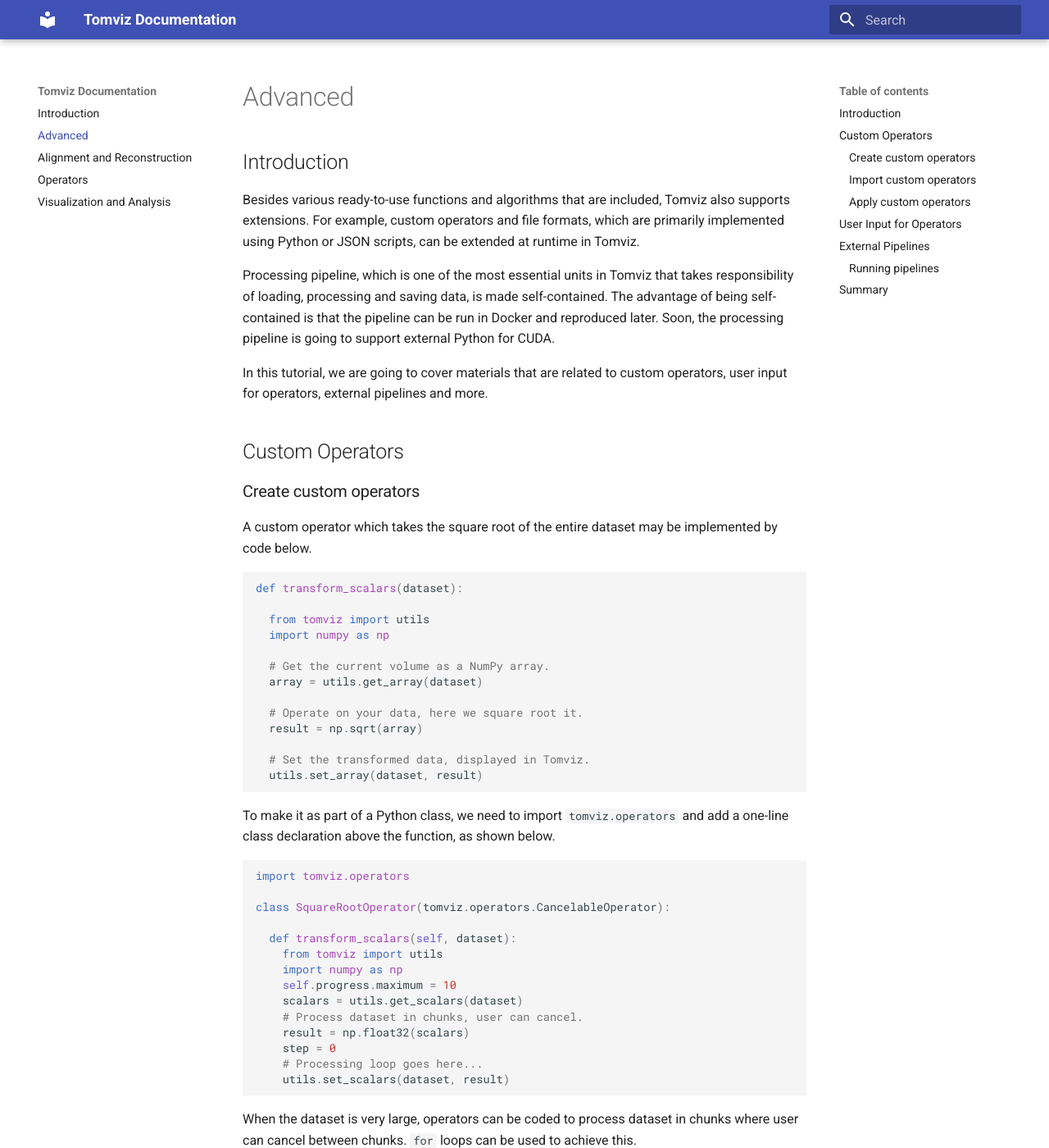
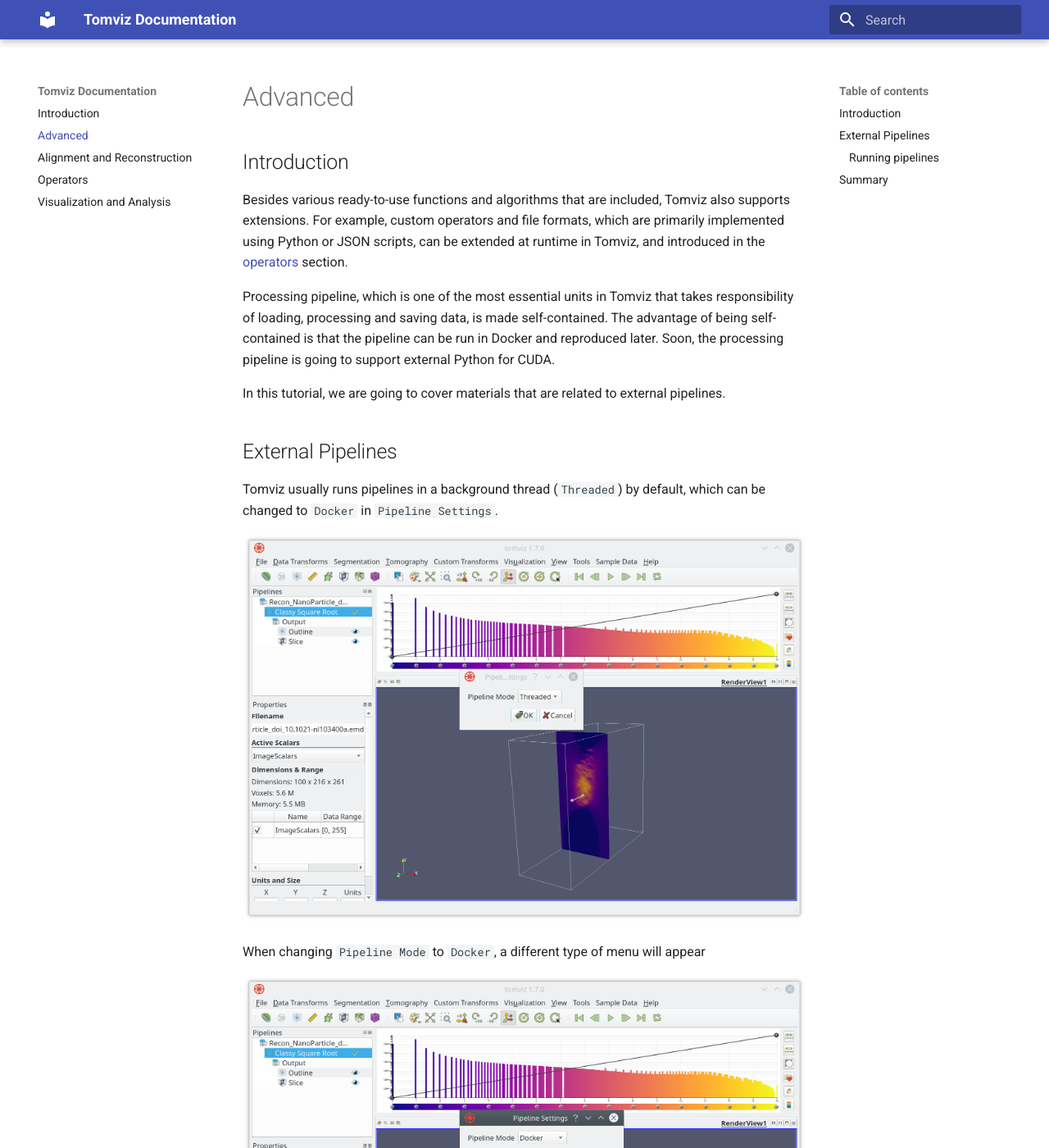
Before and after one commit to OpenChemistry/tomvizdocs, an MkDocs documentation site: the page built from docs/advanced.md, in a window 1280 px wide and 1400 px high. Shown: the whole window at 82% size. Built offline with MkDocs 1.6.1 and Material for MkDocs 9.7.7, drawn with Linux system fonts in a browser that asks for light colours; some of the changed text lies outside the part shown.

Commit message:
Moved operators-related material to operators.md.

````diff
--- a/docs/advanced.md
+++ b/docs/advanced.md
@@ -2,147 +2,11 @@
 
 ## Introduction
 
-Besides various ready-to-use functions and algorithms that are included, Tomviz also supports extensions. For example, custom operators and file formats, which are primarily implemented using Python or JSON scripts, can be extended at runtime in Tomviz.
+Besides various ready-to-use functions and algorithms that are included, Tomviz also supports extensions. For example, custom operators and file formats, which are primarily implemented using Python or JSON scripts, can be extended at runtime in Tomviz, and introduced in the <a href="https://tomviz.readthedocs.io/en/latest/operator/" target="_blank">operators</a> section.
 
 Processing pipeline, which is one of the most essential units in Tomviz that takes responsibility of loading, processing and saving data, is made self-contained. The advantage of being self-contained is that the pipeline can be run in Docker and reproduced later. Soon, the processing pipeline is going to support external Python for CUDA.
 
-In this tutorial, we are going to cover materials that are related to custom operators, user input for operators, external pipelines and more.
-
-## Custom Operators
-
-### Create custom operators
-
-A custom operator which takes the square root of the entire dataset may be implemented by code below.
-
-```Python
-def transform_scalars(dataset):
-
-  from tomviz import utils
-  import numpy as np
-
-  # Get the current volume as a NumPy array.
-  array = utils.get_array(dataset)
-
-  # Operate on your data, here we square root it.
-  result = np.sqrt(array)
-
-  # Set the transformed data, displayed in Tomviz.
-  utils.set_array(dataset, result)
-```
-
-To make it as part of a Python class, we need to import ```tomviz.operators``` and add a one-line class declaration above the function, as shown below.
-
-```Python
-import tomviz.operators
-
-class SquareRootOperator(tomviz.operators.CancelableOperator):
-
-  def transform_scalars(self, dataset):
-    from tomviz import utils
-    import numpy as np
-    self.progress.maximum = 10
-    scalars = utils.get_scalars(dataset)
-    # Process dataset in chunks, user can cancel.
-    result = np.float32(scalars)
-    step = 0
-    # Processing loop goes here...
-    utils.set_scalars(dataset, result)
-```
-
-When the dataset is very large, operators can be coded to process dataset in chunks where user can cancel between chunks. ```for``` loops can be used to achieve this.
-
-```Python
-def transform_scalars(self, dataset):
-    # ...other stuff from previous slide
-    scalars = utils.get_scalars(dataset)
-    # Process dataset in chunks, user can cancel.
-    result = np.float32(scalars)
-    for chunk in np.array_split(result, 10):
-      if self.canceled:
-        return
-      np.sqrt(chunk, chunk)
-      step += 1
-      self.progress.value = step
-
-    utils.set_scalars(dataset, result)
-```
-
-Combining everything above, the completed example of a custom operator that takes the square root of the dataset as output can be implemented as
-
-```Python
-import tomviz.operators
-CHUNKS = 10
-
-class SquareRootOperator(tomviz.operators.CancelableOperator):
-
-  def transform_scalars(self, dataset):
-    from tomviz import utils
-    import numpy as np
-    self.progress.maximum = CHUNKS
-    scalars = utils.get_scalars(dataset)
-    # Process dataset in chunks, user can cancel.
-    result = np.float32(scalars)
-    step = 0
-    for chunk in np.array_split(result, CHUNKS):
-      if self.canceled:
-        return
-      np.sqrt(chunk, chunk)
-      step += 1
-      self.progress.value = step
-    utils.set_scalars(dataset, result)
-```
-
-### Import custom operators
-
-After creating a custom operator, it can be added via importing custom transforms, which can be easily accessed through ```Custom Transform``` menu, as shown below.
-
-![Custom Transforms](img/custom_transforms.png)
-
-Besides importing them in Tomviz application, users can also copy the suitable Python or JSON scripts into ```~/tomviz``` or ```~/.tomviz``` directory.
-
-### Apply custom operators
-
-After importing or copying the customer operator ```test```, it will show up in the ```Custom Transform``` menu.
-
-![Custom Transforms](img/custom_transforms_test.png)
-
-```test``` can be applied just as normally as other built-in operators. After loading the example dataset, click on ```test```, the result will be displayed in ```RenderView1``` if everything goes well.
-
-![Custom Transforms](img/custom_transforms_applied.png)
-
-## User Input for Operators
-
-After creating a custom operator, the next question is how to modify various user inputs; for example, the chunk size in the ```test``` operator of the previous section. The good news is that users don't have to edit the code every time. On the other hand, JSON scripts can be used for increased control, as shown below.
-
-```JSON
-{
-  "name": "Fancy Square Root",
-  "label": "Classy Square Root",
-  "description": "This is the fanciest square root operator, it does it all...",
-  "parameters": [
-    {
-      "name": "number_of_chunks",
-      "label": "Number of Chunks",
-      "type": "int",
-      "default": 10,
-      "minimum": 1,
-      "maximum": 1000
-    }
-  ]
-}
-```
-
-Now that you can import ```Classy Square Root``` in Tomviz
-
-![Custom Transforms](img/custom_transforms_fancier.png)
-
-A user interface which takes user inputs for the operator will pop up. In our case the only user input is ```Number of Chunks```, with default value being 10.
-
-![Custom Transforms](img/custom_transforms_fancier2.png)
-
-Click on ```Apply``` when ready. Result will be displayed as usual in the ```RenderView1```.
-
-![Custom Transforms](img/custom_transforms_fancier3.png)
+In this tutorial, we are going to cover materials that are related to external pipelines.
 
 ## External Pipelines
 
@@ -179,4 +43,4 @@
 
 ## Summary
 
-In this tutorial we explained why adding a background-running, NumPy-centric custom operators with options to customize user input is easy. We also covered that pipeline can be run externally. Most importantly, more contents about improving file formats, pipelines, and etc are in the works.
+In this tutorial we explained that pipeline can be run externally. More contents about improving file formats, pipelines, and etc are in the works.
````
